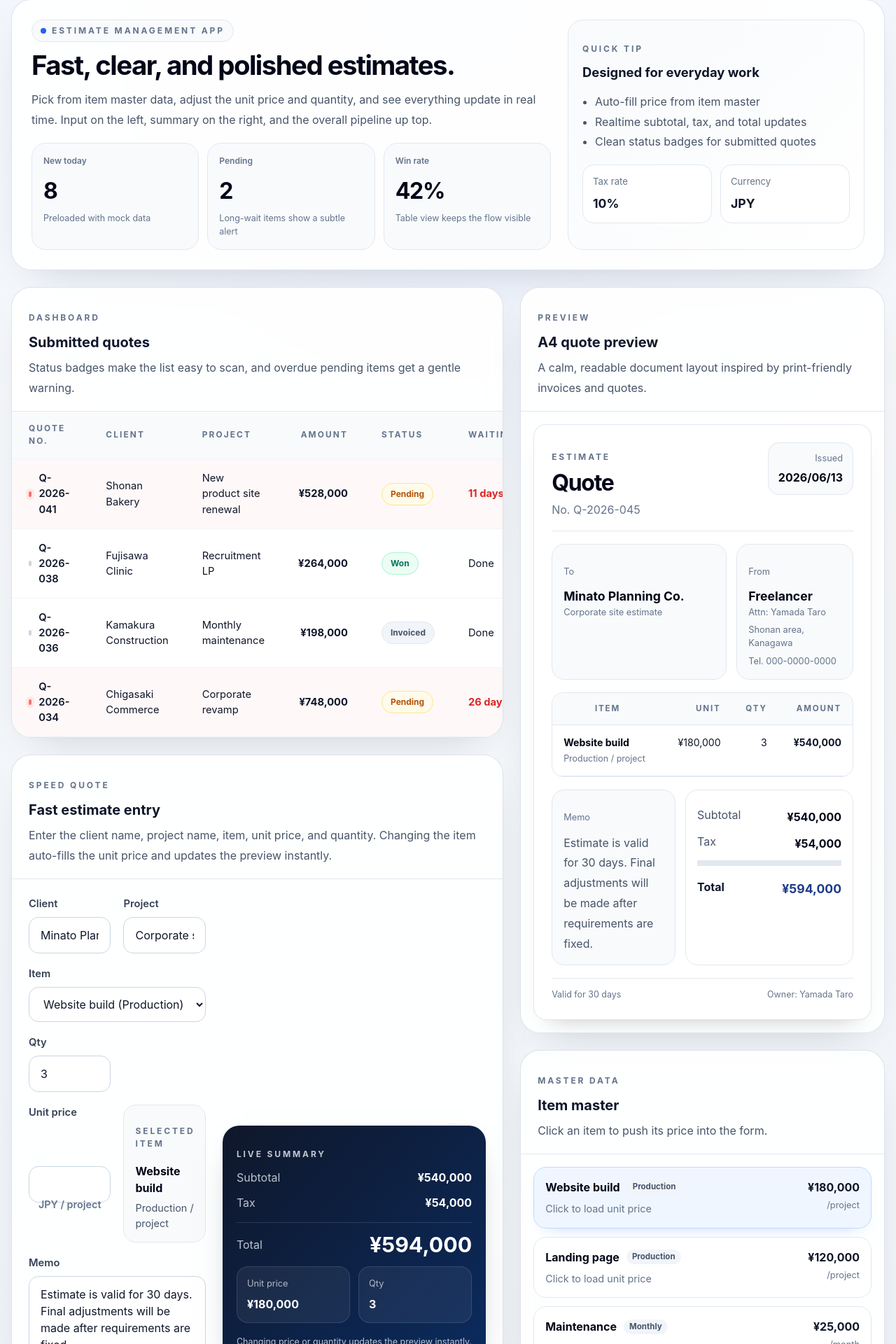
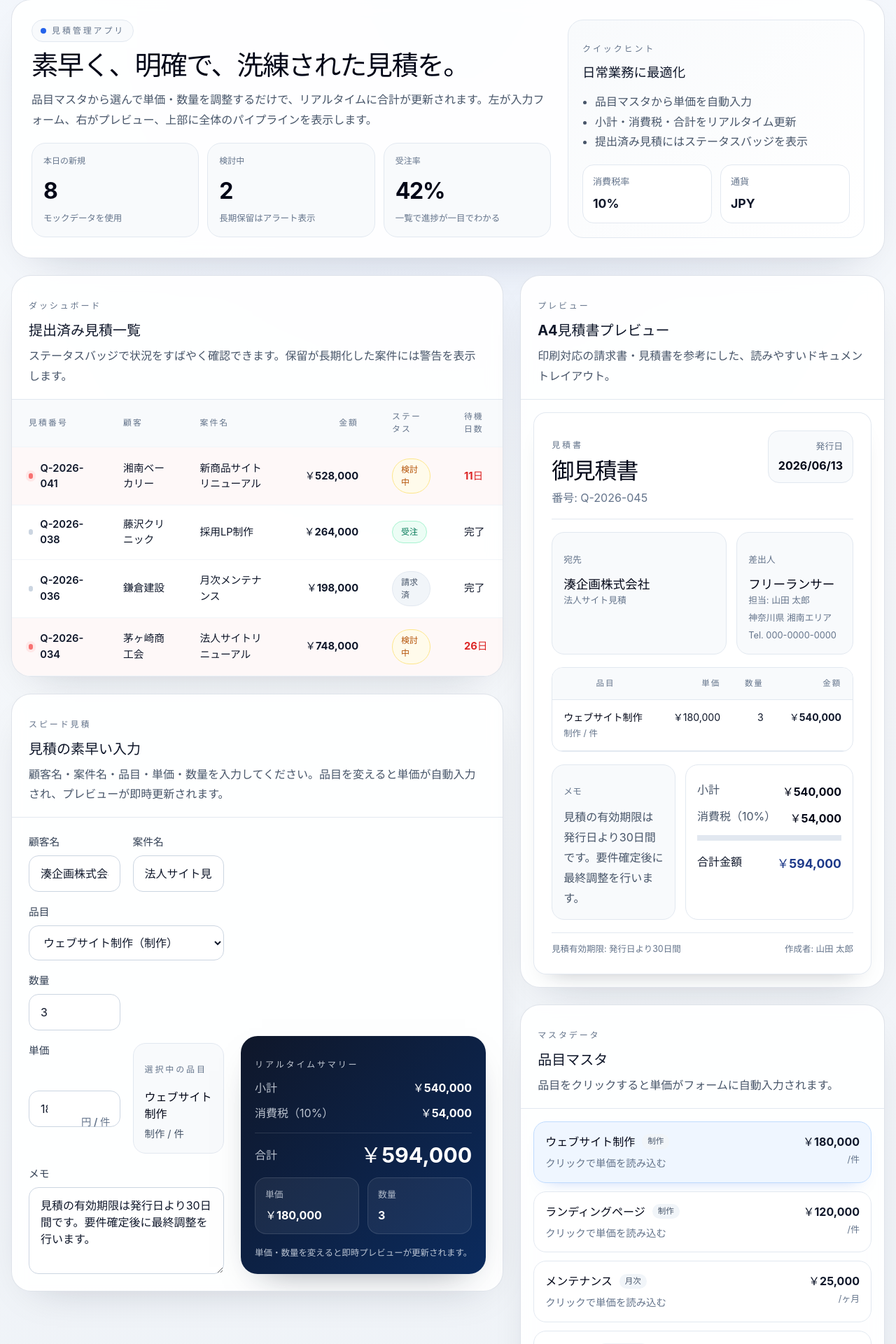
Before and after one commit to HiroyWorks/shonan-dx-app, a React (Vite) app: page / in a window 1280 px wide. Shown: the part 25-1945 px from the top of the page at 70% size. Built offline with nearby package versions, Linux system fonts and the light colour scheme.

Commit message:
feat: Translate all UI text to Japanese

```diff
--- a/src/App.tsx
+++ b/src/App.tsx
@@ -23,20 +23,20 @@ type Quote = {
 }
 
 const ITEMS: Item[] = [
-  { id: 'site', name: 'Website build', category: 'Production', unitPrice: 180000, unit: 'project' },
-  { id: 'lp', name: 'Landing page', category: 'Production', unitPrice: 120000, unit: 'project' },
-  { id: 'maintenance', name: 'Maintenance', category: 'Monthly', unitPrice: 25000, unit: 'month' },
-  { id: 'seo', name: 'SEO article', category: 'Content', unitPrice: 15000, unit: 'article' },
-  { id: 'support', name: 'Support call', category: 'Support', unitPrice: 12000, unit: 'hour' },
-  { id: 'photo', name: 'Photo direction', category: 'On-site', unitPrice: 80000, unit: 'session' },
+  { id: 'site', name: 'ウェブサイト制作', category: '制作', unitPrice: 180000, unit: '件' },
+  { id: 'lp', name: 'ランディングページ', category: '制作', unitPrice: 120000, unit: '件' },
+  { id: 'maintenance', name: 'メンテナンス', category: '月次', unitPrice: 25000, unit: 'ヶ月' },
+  { id: 'seo', name: 'SEO記事', category: 'コンテンツ', unitPrice: 15000, unit: '記事' },
+  { id: 'support', name: 'サポート対応', category: 'サポート', unitPrice: 12000, unit: '時間' },
+  { id: 'photo', name: '写真ディレクション', category: '現場', unitPrice: 80000, unit: 'セッション' },
 ]
 
 const QUOTES: Quote[] = [
   {
     id: 'Q-2026-041',
     quoteNo: 'Q-2026-041',
-    client: 'Shonan Bakery',
-    project: 'New product site renewal',
+    client: '湘南ベーカリー',
+    project: '新商品サイトリニューアル',
     amount: 528000,
     status: 'Pending',
     createdAt: '2026-06-02',
@@ -45,8 +45,8 @@ const QUOTES: Quote[] = [
   {
     id: 'Q-2026-038',
     quoteNo: 'Q-2026-038',
-    client: 'Fujisawa Clinic',
-    project: 'Recruitment LP',
+    client: '藤沢クリニック',
+    project: '採用LP制作',
     amount: 264000,
     status: 'Won',
     createdAt: '2026-05-28',
@@ -55,8 +55,8 @@ const QUOTES: Quote[] = [
   {
     id: 'Q-2026-036',
     quoteNo: 'Q-2026-036',
-    client: 'Kamakura Construction',
-    project: 'Monthly maintenance',
+    client: '鎌倉建設',
+    project: '月次メンテナンス',
     amount: 198000,
     status: 'Invoiced',
     createdAt: '2026-05-23',
@@ -65,8 +65,8 @@ const QUOTES: Quote[] = [
   {
     id: 'Q-2026-034',
     quoteNo: 'Q-2026-034',
-    client: 'Chigasaki Commerce',
-    project: 'Corporate revamp',
+    client: '茅ヶ崎商工会',
+    project: '法人サイトリニューアル',
     amount: 748000,
     status: 'Pending',
     createdAt: '2026-05-18',
@@ -74,13 +74,13 @@ const QUOTES: Quote[] = [
   },
 ]
 
-const yen = new Intl.NumberFormat('en-US', {
+const yen = new Intl.NumberFormat('ja-JP', {
   style: 'currency',
   currency: 'JPY',
   maximumFractionDigits: 0,
 })
 
-const dateFormat = new Intl.DateTimeFormat('en-US', {
+const dateFormat = new Intl.DateTimeFormat('ja-JP', {
   year: 'numeric',
   month: '2-digit',
   day: '2-digit',
@@ -89,6 +89,12 @@ const dateFormat = new Intl.DateTimeFormat('en-US', {
 const formatYen = (value: number) => yen.format(value)
 const formatDate = (value: string) => dateFormat.format(new Date(value))
 
+const STATUS_LABEL: Record<QuoteStatus, string> = {
+  Pending: '検討中',
+  Won: '受注',
+  Invoiced: '請求済',
+}
+
 function StatusBadge({ status }: { status: QuoteStatus }) {
   const className: Record<QuoteStatus, string> = {
     Pending: 'status-badge status-pending',
@@ -96,7 +102,7 @@ function StatusBadge({ status }: { status: QuoteStatus }) {
     Invoiced: 'status-badge status-done',
   }
 
-  return <span className={className[status]}>{status}</span>
+  return <span className={className[status]}>{STATUS_LABEL[status]}</span>
 }
 
 function StatCard({
@@ -119,12 +125,12 @@ function StatCard({
 
 function App() {
   const [selectedItemId, setSelectedItemId] = useState(ITEMS[0].id)
-  const [clientName, setClientName] = useState('Minato Planning Co.')
-  const [projectName, setProjectName] = useState('Corporate site estimate')
+  const [clientName, setClientName] = useState('湊企画株式会社')
+  const [projectName, setProjectName] = useState('法人サイト見積')
   const [quantity, setQuantity] = useState(3)
   const [manualUnitPrice, setManualUnitPrice] = useState(ITEMS[0].unitPrice)
   const [memo, setMemo] = useState(
-    'Estimate is valid for 30 days. Final adjustments will be made after requirements are fixed.',
+    '見積の有効期限は発行日より30日間です。要件確定後に最終調整を行います。',
   )
 
   const selectedItem = useMemo(
@@ -149,35 +155,35 @@ function App() {
           <div className="hero-main">
             <div className="eyebrow">
               <span className="eyebrow-dot" />
-              Estimate management app
+              見積管理アプリ
             </div>
-            <h1>Fast, clear, and polished estimates.</h1>
+            <h1>素早く、明確で、洗練された見積を。</h1>
             <p className="hero-copy">
-              Pick from item master data, adjust the unit price and quantity, and see everything update in real time. Input on the left, summary on the right, and the overall pipeline up top.
+              品目マスタから選んで単価・数量を調整するだけで、リアルタイムに合計が更新されます。左が入力フォーム、右がプレビュー、上部に全体のパイプラインを表示します。
             </p>
 
             <div className="stat-grid">
-              <StatCard label="New today" value="8" hint="Preloaded with mock data" />
-              <StatCard label="Pending" value="2" hint="Long-wait items show a subtle alert" />
-              <StatCard label="Win rate" value="42%" hint="Table view keeps the flow visible" />
+              <StatCard label="本日の新規" value="8" hint="モックデータを使用" />
+              <StatCard label="検討中" value="2" hint="長期保留はアラート表示" />
+              <StatCard label="受注率" value="42%" hint="一覧で進捗が一目でわかる" />
             </div>
           </div>
 
           <aside className="hero-side">
-            <p className="mini-label">Quick Tip</p>
-            <h2>Designed for everyday work</h2>
+            <p className="mini-label">クイックヒント</p>
+            <h2>日常業務に最適化</h2>
             <ul className="tip-list">
-              <li>Auto-fill price from item master</li>
-              <li>Realtime subtotal, tax, and total updates</li>
-              <li>Clean status badges for submitted quotes</li>
+              <li>品目マスタから単価を自動入力</li>
+              <li>小計・消費税・合計をリアルタイム更新</li>
+              <li>提出済み見積にはステータスバッジを表示</li>
             </ul>
             <div className="mini-metrics">
               <div>
-                <span>Tax rate</span>
+                <span>消費税率</span>
                 <strong>10%</strong>
               </div>
               <div>
-                <span>Currency</span>
+                <span>通貨</span>
                 <strong>JPY</strong>
               </div>
             </div>
@@ -189,11 +195,11 @@ function App() {
             <section className="panel">
               <div className="panel-head">
                 <div>
-                  <p className="section-kicker">Dashboard</p>
-                  <h2>Submitted quotes</h2>
+                  <p className="section-kicker">ダッシュボード</p>
+                  <h2>提出済み見積一覧</h2>
                 </div>
                 <p className="section-copy">
-                  Status badges make the list easy to scan, and overdue pending items get a gentle warning.
+                  ステータスバッジで状況をすばやく確認できます。保留が長期化した案件には警告を表示します。
                 </p>
               </div>
 
@@ -201,13 +207,13 @@ function App() {
                 <table className="data-table">
                   <thead>
                     <tr>
-                      <th>Quote No.</th>
-                      <th>Client</th>
-                      <th>Project</th>
-                      <th className="align-right">Amount</th>
-                      <th>Status</th>
-                      <th>Waiting</th>
-                      <th>Date</th>
+                      <th>見積番号</th>
+                      <th>顧客</th>
+                      <th>案件名</th>
+                      <th className="align-right">金額</th>
+                      <th>ステータス</th>
+                      <th>待機日数</th>
+                      <th>日付</th>
                     </tr>
                   </thead>
                   <tbody>
@@ -236,8 +242,8 @@ function App() {
                           </td>
                           <td className={needsAttention ? 'danger-text' : undefined}>
                             {quote.status === 'Pending'
-                              ? `${quote.waitingDays} days`
-                              : 'Done'}
+                              ? `${quote.waitingDays}日`
+                              : '完了'}
                           </td>
                           <td>{formatDate(quote.createdAt)}</td>
                         </tr>
@@ -251,11 +257,11 @@ function App() {
             <section className="panel">
               <div className="panel-head">
                 <div>
-                  <p className="section-kicker">Speed Quote</p>
-                  <h2>Fast estimate entry</h2>
+                  <p className="section-kicker">スピード見積</p>
+                  <h2>見積の素早い入力</h2>
                 </div>
                 <p className="section-copy">
-                  Enter the client name, project name, item, unit price, and quantity. Changing the item auto-fills the unit price and updates the preview instantly.
+                  顧客名・案件名・品目・単価・数量を入力してください。品目を変えると単価が自動入力され、プレビューが即時更新されます。
                 </p>
               </div>
 
@@ -263,41 +269,41 @@ function App() {
                 <div className="form-column">
                   <div className="field-grid">
                     <label className="field">
-                      <span>Client</span>
+                      <span>顧客名</span>
                       <input
                         value={clientName}
                         onChange={(event) => setClientName(event.target.value)}
-                        placeholder="Company name"
+                        placeholder="会社名"
                       />
                     </label>
 
                     <label className="field">
-                      <span>Project</span>
+                      <span>案件名</span>
                       <input
                         value={projectName}
                         onChange={(event) => setProjectName(event.target.value)}
-                        placeholder="Estimate title"
+                        placeholder="見積タイトル"
                       />
                     </label>
                   </div>
 
                   <div className="field-grid item-grid">
                     <label className="field field-wide">
-                      <span>Item</span>
+                      <span>品目</span>
                       <select
                         value={selectedItemId}
                         onChange={(event) => handleItemChange(event.target.value)}
                       >
                         {ITEMS.map((item) => (
                           <option key={item.id} value={item.id}>
-                            {item.name} ({item.category})
+                            {item.name}（{item.category}）
                           </option>
                         ))}
                       </select>
                     </label>
 
                     <label className="field">
-                      <span>Qty</span>
+                      <span>数量</span>
                       <input
                         type="number"
                         min={1}
@@ -311,7 +317,7 @@ function App() {
 
                   <div className="field-grid">
                     <label className="field">
-                      <span>Unit price</span>
+                      <span>単価</span>
                       <div className="input-addon">
                         <input
                           type="number"
@@ -321,12 +327,12 @@ function App() {
                             setManualUnitPrice(Math.max(0, Number(event.target.value) || 0))
                           }
                         />
-                        <span>JPY / {selectedItem.unit}</span>
+                        <span>円 / {selectedItem.unit}</span>
                       </div>
                     </label>
 
                     <div className="selected-card">
-                      <p className="mini-label">Selected item</p>
+                      <p className="mini-label">選択中の品目</p>
                       <strong>{selectedItem.name}</strong>
                       <span>
                         {selectedItem.category} / {selectedItem.unit}
@@ -335,7 +341,7 @@ function App() {
                   </div>
 
                   <label className="field field-textarea">
-                    <span>Memo</span>
+                    <span>メモ</span>
                     <textarea
                       rows={4}
                       value={memo}
@@ -346,34 +352,34 @@ function App() {
 
                 <aside className="summary-column">
                   <div className="summary-card">
-                    <p className="summary-kicker">Live Summary</p>
+                    <p className="summary-kicker">リアルタイムサマリー</p>
                     <div className="summary-row">
-                      <span>Subtotal</span>
+                      <span>小計</span>
                       <strong>{formatYen(subtotal)}</strong>
                     </div>
                     <div className="summary-row">
-                      <span>Tax</span>
+                      <span>消費税（10%）</span>
                       <strong>{formatYen(tax)}</strong>
                     </div>
                     <div className="summary-divider" />
                     <div className="summary-total">
-                      <span>Total</span>
+                      <span>合計</span>
                       <strong>{formatYen(total)}</strong>
                     </div>
 
                     <div className="micro-grid">
                       <div>
-                        <span>Unit price</span>
+                        <span>単価</span>
                         <strong>{formatYen(manualUnitPrice)}</strong>
                       </div>
                       <div>
-                        <span>Qty</span>
+                        <span>数量</span>
                         <strong>{quantity}</strong>
                       </div>
                     </div>
 
                     <p className="summary-note">
-                      Changing price or quantity updates the preview instantly.
+                      単価・数量を変えると即時プレビューが更新されます。
                     </p>
                   </div>
                 </aside>
@@ -385,11 +391,11 @@ function App() {
             <section className="panel preview-panel">
               <div className="panel-head">
                 <div>
-                  <p className="section-kicker">Preview</p>
-                  <h2>A4 quote preview</h2>
+                  <p className="section-kicker">プレビュー</p>
+                  <h2>A4見積書プレビュー</h2>
                 </div>
                 <p className="section-copy">
-                  A calm, readable document layout inspired by print-friendly invoices and quotes.
+                  印刷対応の請求書・見積書を参考にした、読みやすいドキュメントレイアウト。
                 </p>
               </div>
 
@@ -397,27 +403,27 @@ function App() {
                 <div className="paper">
                   <div className="paper-header">
                     <div>
-                      <p className="paper-kicker">Estimate</p>
-                      <h3>Quote</h3>
-                      <p className="paper-sub">No. Q-2026-045</p>
+                      <p className="paper-kicker">見積書</p>
+                      <h3>御見積書</h3>
+                      <p className="paper-sub">番号: Q-2026-045</p>
                     </div>
                     <div className="paper-date">
-                      <span>Issued</span>
+                      <span>発行日</span>
                       <strong>2026/06/13</strong>
                     </div>
                   </div>
 
                   <div className="paper-meta">
                     <div className="paper-box">
-                      <p className="paper-small">To</p>
+                      <p className="paper-small">宛先</p>
                       <strong>{clientName}</strong>
                       <span>{projectName}</span>
                     </div>
                     <div className="paper-box">
-                      <p className="paper-small">From</p>
-                      <strong>Freelancer</strong>
-                      <span>Attn: Yamada Taro</span>
-                      <span>Shonan area, Kanagawa</span>
+                      <p className="paper-small">差出人</p>
+                      <strong>フリーランサー</strong>
+                      <span>担当: 山田 太郎</span>
+                      <span>神奈川県 湘南エリア</span>
                       <span>Tel. 000-0000-0000</span>
                     </div>
                   </div>
@@ -426,10 +432,10 @@ function App() {
                     <table className="paper-table">
                       <thead>
                         <tr>
-                          <th>Item</th>
-                          <th className="align-right">Unit</th>
-                          <th className="align-right">Qty</th>
-                          <th className="align-right">Amount</th>
+                          <th>品目</th>
+                          <th className="align-right">単価</th>
+                          <th className="align-right">数量</th>
+                          <th className="align-right">金額</th>
                         </tr>
                       </thead>
                       <tbody>
@@ -450,29 +456,29 @@ function App() {
 
                   <div className="paper-bottom">
                     <div className="paper-note">
-                      <p className="paper-small">Memo</p>
+                      <p className="paper-small">メモ</p>
                       <p>{memo}</p>
                     </div>
                     <div className="paper-totals">
                       <div>
-                        <span>Subtotal</span>
+                        <span>小計</span>
                         <strong>{formatYen(subtotal)}</strong>
                       </div>
                       <div>
-                        <span>Tax</span>
+                        <span>消費税（10%）</span>
                         <strong>{formatYen(tax)}</strong>
                       </div>
                       <div className="total-line" />
                       <div className="grand-total">
-                        <span>Total</span>
+                        <span>合計金額</span>
                         <strong>{formatYen(total)}</strong>
                       </div>
                     </div>
                   </div>
 
                   <div className="paper-footer">
-                    <span>Valid for 30 days</span>
-                    <span>Owner: Yamada Taro</span>
+                    <span>見積有効期限: 発行日より30日間</span>
+                    <span>作成者: 山田 太郎</span>
                   </div>
                 </div>
               </div>
@@ -481,10 +487,10 @@ function App() {
             <section className="panel">
               <div className="panel-head">
                 <div>
-                  <p className="section-kicker">Master Data</p>
-                  <h2>Item master</h2>
+                  <p className="section-kicker">マスタデータ</p>
+                  <h2>品目マスタ</h2>
                 </div>
-                <p className="section-copy">Click an item to push its price into the form.</p>
+                <p className="section-copy">品目をクリックすると単価がフォームに自動入力されます。</p>
               </div>
 
               <div className="master-list">
@@ -502,7 +508,7 @@ function App() {
                           <strong>{item.name}</strong>
                           <span>{item.category}</span>
                         </div>
-                        <p>Click to load unit price</p>
+                        <p>クリックで単価を読み込む</p>
                       </div>
                       <div className="master-price">
                         <strong>{formatYen(item.unitPrice)}</strong>
```
